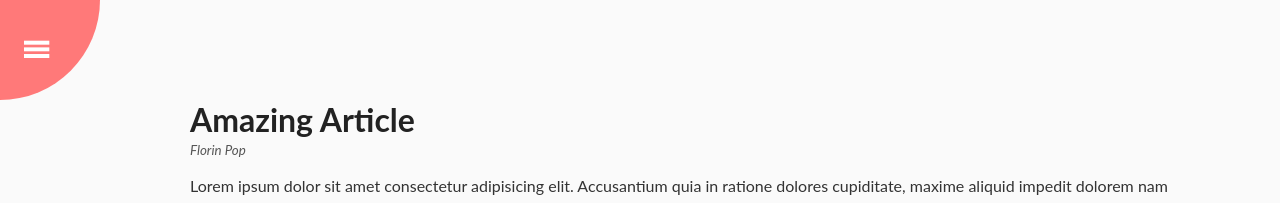
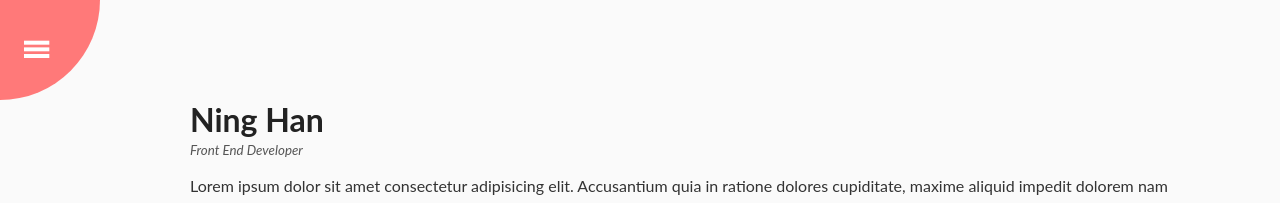
Before and after one commit to GloriaHan/MyWeb, a React (Create React App) app: page / in a window 1280 px wide. Shown: the top 203 px of the page. Built offline with nearby package versions, Linux system fonts and the light colour scheme.

Commit message:
change contentdetalils

```diff
--- a/src/pages/HomePage/ContentDetails/ContentDetails.tsx
+++ b/src/pages/HomePage/ContentDetails/ContentDetails.tsx
@@ -4,8 +4,8 @@ import { Root } from "./ContentDetails.style";
 const ContentDetails = (): JSX.Element => {
   return (
     <Root>
-      <h1>Amazing Article</h1>
-      <small>Florin Pop</small>
+      <h1>Ning Han</h1>
+      <small>Front End Developer</small>
       <p>
         Lorem ipsum dolor sit amet consectetur adipisicing elit. Accusantium
         quia in ratione dolores cupiditate, maxime aliquid impedit dolorem nam
```
